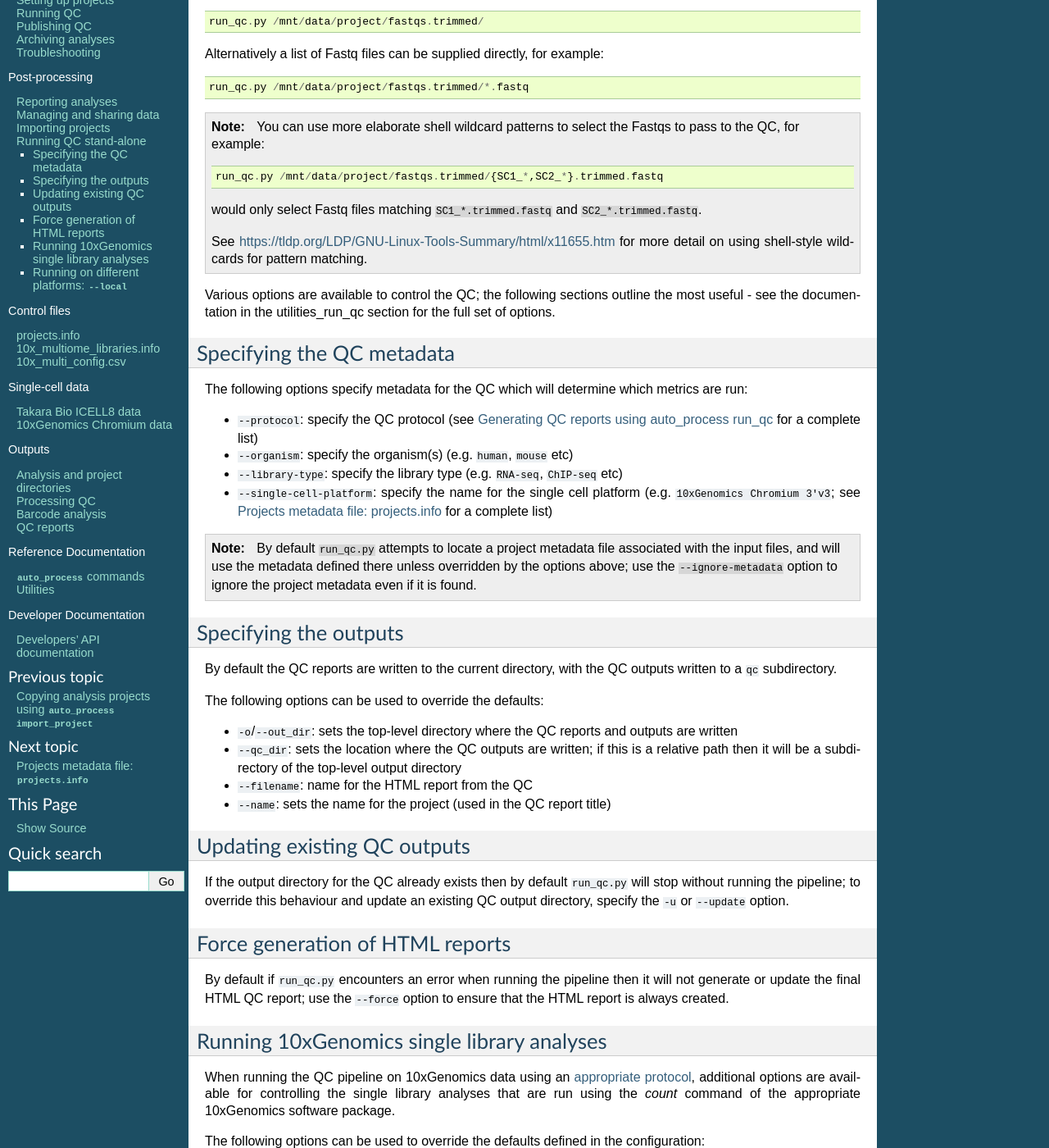
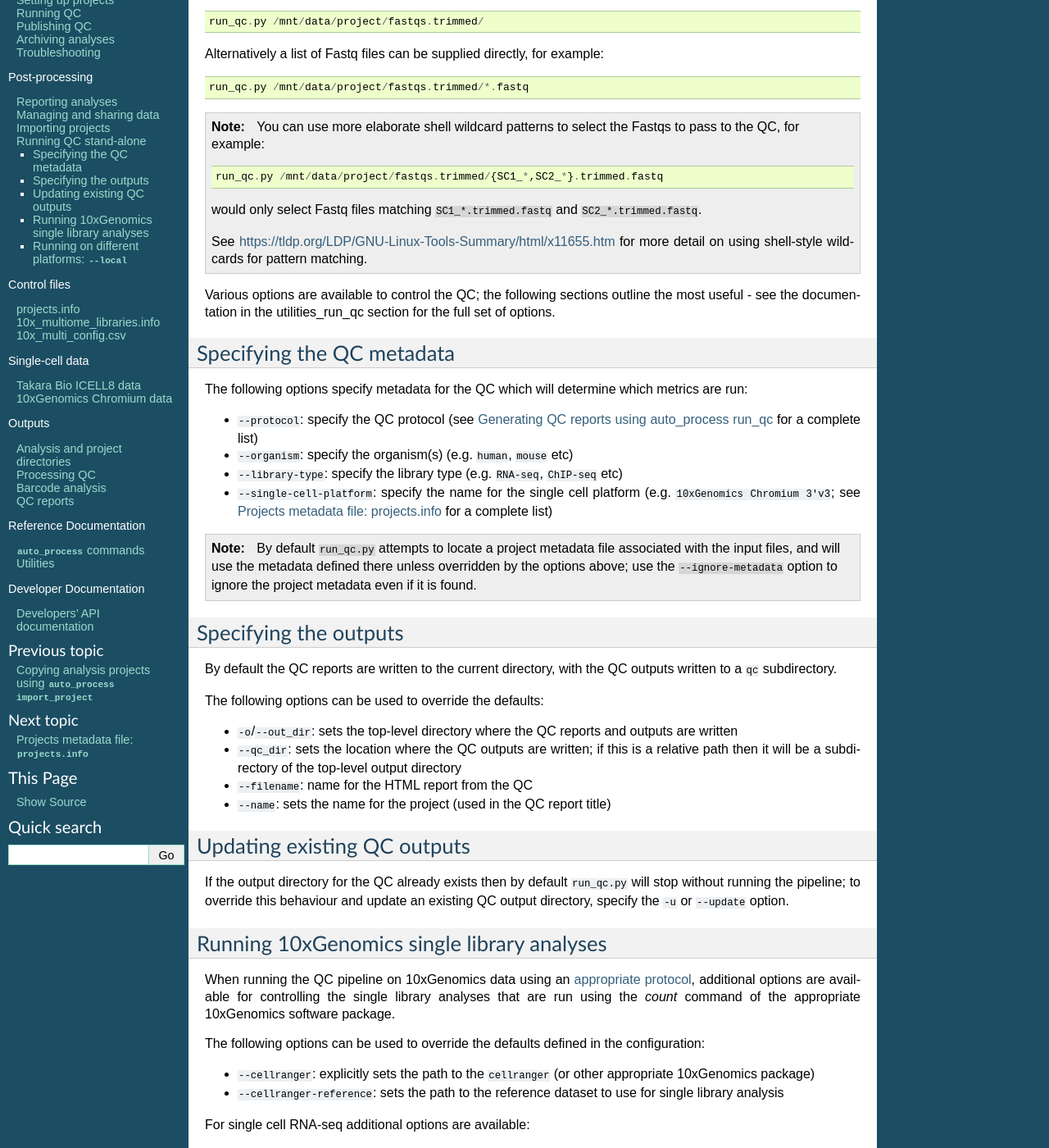
Before and after one commit to fls-bioinformatics-core/auto_process_ngs, a Sphinx documentation site: the page built from docs/source/using/run_qc_standalone.rst, in a window 1280 px wide and 1400 px high, scrolled down 260 px. Shown: the whole window at 82% size. Built offline with Sphinx 7.4.7, drawn with Linux system fonts in a browser that asks for light colours.

Commit message:
run_qc.py: update documentation to remove reference to redundant --force option.

```diff
--- a/docs/source/using/run_qc_standalone.rst
+++ b/docs/source/using/run_qc_standalone.rst
@@ -93,14 +93,6 @@ default ``run_qc.py`` will stop without running the pipeline;
 to override this behaviour and update an existing QC output
 directory, specify the ``-u`` or ``--update`` option.
 
-Force generation of HTML reports
---------------------------------
-
-By default if ``run_qc.py`` encounters an error when running
-the pipeline then it will not generate or update the final HTML
-QC report; use the ``--force`` option to ensure that the HTML
-report is always created.
-
 Running 10xGenomics single library analyses
 -------------------------------------------
 
```
